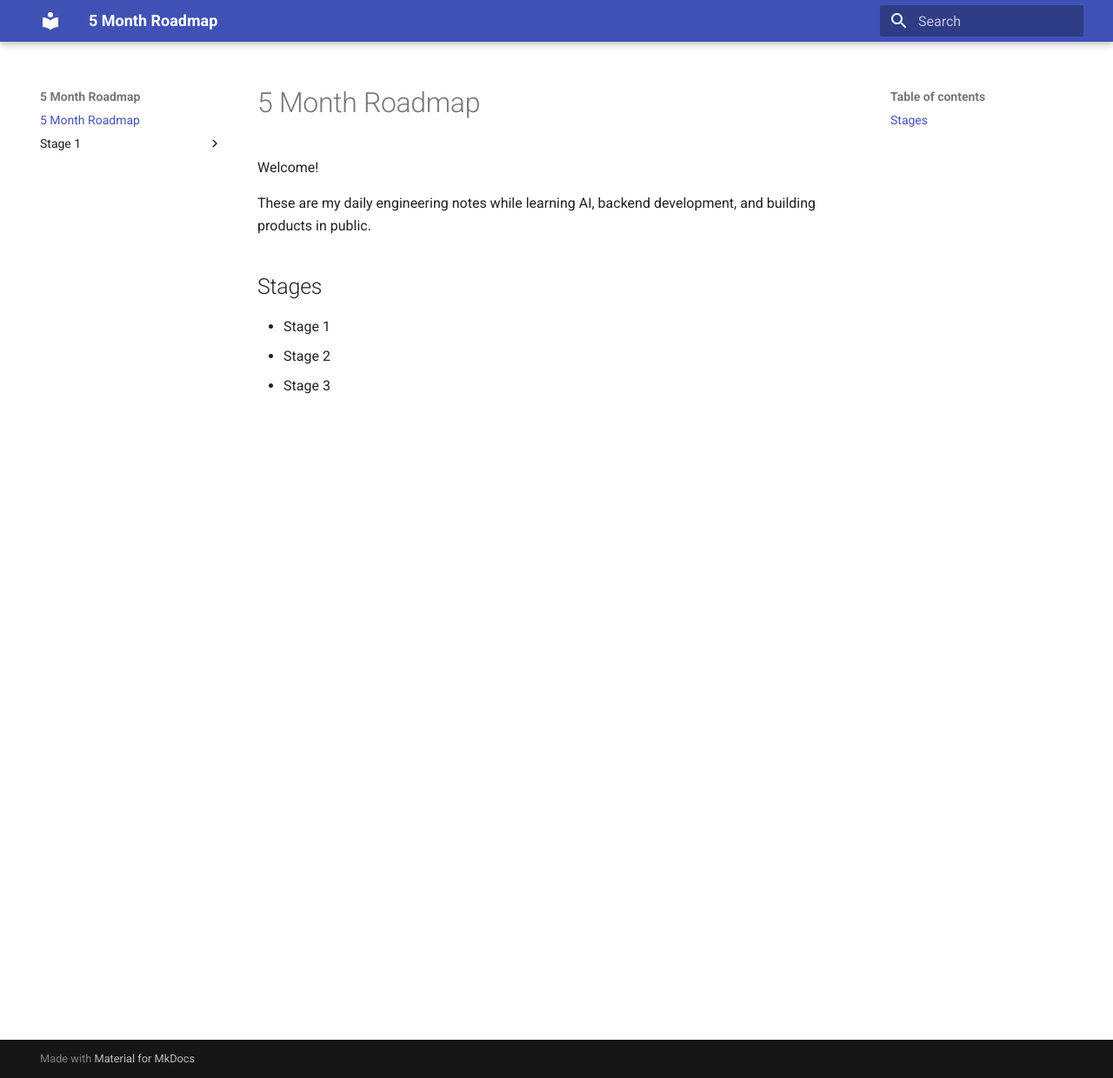
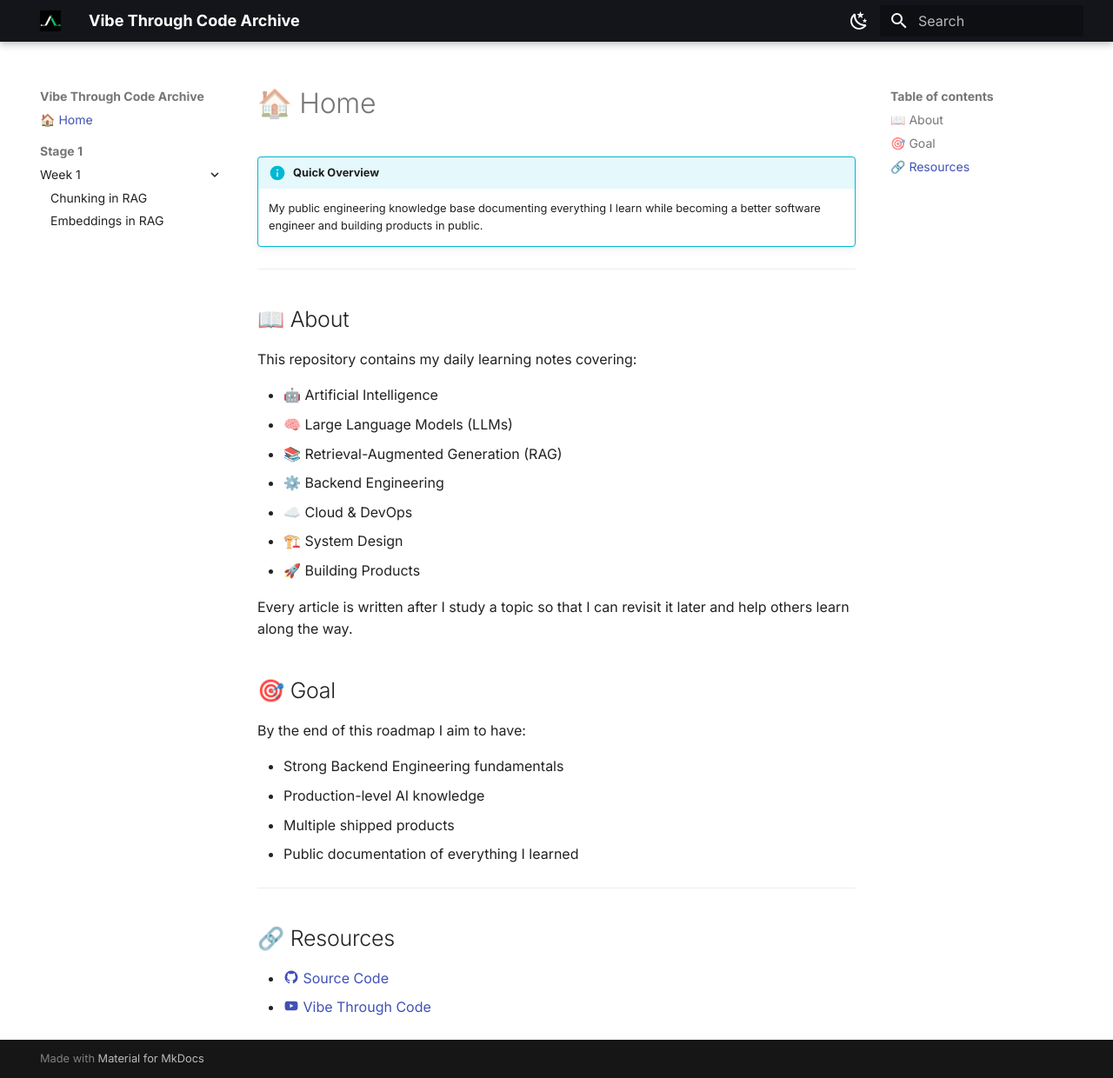
Before and after one commit to thisisankit27/5-month-roadmap, an MkDocs documentation site: the page built from docs/index.md, in a window 1280 px wide and 1240 px high. Shown: the whole window at 87% size. Built offline with MkDocs 1.6.1 and Material for MkDocs 9.7.7, drawn with Linux system fonts in a browser that asks for light colours.

Commit message:
feat: initialize Vibe Through Code Archive documentation

```diff
--- a/docs/index.md
+++ b/docs/index.md
@@ -1,11 +1,35 @@
-# 5 Month Roadmap
+# 🏠 Home
 
-Welcome!
+!!! info "Quick Overview"
+    My public engineering knowledge base documenting everything I learn while becoming a better software engineer and building products in public.
 
-These are my daily engineering notes while learning AI, backend development, and building products in public.
+---
 
-## Stages
+## 📖 About
 
-- Stage 1
-- Stage 2
-- Stage 3
+This repository contains my daily learning notes covering:
+
+- 🤖 Artificial Intelligence
+- 🧠 Large Language Models (LLMs)
+- 📚 Retrieval-Augmented Generation (RAG)
+- ⚙️ Backend Engineering
+- ☁️ Cloud & DevOps
+- 🏗️ System Design
+- 🚀 Building Products
+
+Every article is written after I study a topic so that I can revisit it later and help others learn along the way.
+
+## 🎯 Goal
+
+By the end of this roadmap I aim to have:
+
+- Strong Backend Engineering fundamentals
+- Production-level AI knowledge
+- Multiple shipped products
+- Public documentation of everything I learned
+---
+
+## 🔗 Resources
+
+- [:material-github: Source Code](https://github.com/thisisankit27/5-month-roadmap){ target="_blank" rel="noopener" }
+- [:material-youtube: Vibe Through Code](https://youtube.com/@VibeThroughCode){ target="_blank" rel="noopener" }
--- a/mkdocs.yml
+++ b/mkdocs.yml
@@ -1,9 +1,44 @@
-site_name: 5 Month Roadmap
-site_description: My AI Engineering Journey
+site_name: Vibe Through Code Archive
+site_description: Public engineering notes on AI, Backend, System Design and Building in Public.
 site_url: https://thisisankit27.github.io/5-month-roadmap/
 
 theme:
   name: material
+  logo: assets/logo.jpg
+  favicon: assets/favicon.ico
+
+  font:
+    text: Inter
+    code: JetBrains Mono
+
+  palette:
+
+    - media: "(prefers-color-scheme: light)"
+      scheme: default
+      primary: black
+      accent: green
+      toggle:
+        icon: material/weather-night
+        name: Switch to dark mode
+
+    - media: "(prefers-color-scheme: dark)"
+      scheme: slate
+      primary: black
+      accent: green
+      toggle:
+        icon: material/weather-sunny
+        name: Switch to light mode
+
+  features:
+    - navigation.instant
+    - navigation.tracking
+    - navigation.expand
+    - navigation.top
+    - navigation.sections
+    - content.code.copy
+    - content.code.annotate
+    - search.highlight
+    - search.suggest
 
 plugins:
   - search
@@ -12,5 +47,16 @@ plugins:
 markdown_extensions:
   - admonition
   - tables
+  - attr_list
+  - pymdownx.emoji
+  - pymdownx.highlight
+  - pymdownx.superfences
+  - pymdownx.tabbed:
+      alternate_style: true
+  - pymdownx.details
   - toc:
       permalink: true
+
+  - pymdownx.emoji:
+      emoji_index: !!python/name:material.extensions.emoji.twemoji
+      emoji_generator: !!python/name:material.extensions.emoji.to_svg
--- a/requirements.txt
+++ b/requirements.txt
@@ -1,2 +1,4 @@
+mkdocs
 mkdocs-material
 mkdocs-awesome-pages-plugin
+pymdown-extensions
```
Also changed, not shown: docs/stage-1/week-1/day-1-chunking-in-rag.md (+107 -134 lines), docs/stage-1/week-1/day-2-embeddings-in-rag.md (+30 -30 lines), docs/stylesheets/extra.css (added, +31 -0 lines), docs/assets/favicon.ico (added), docs/assets/logo.jpg (added), 1 other file.
